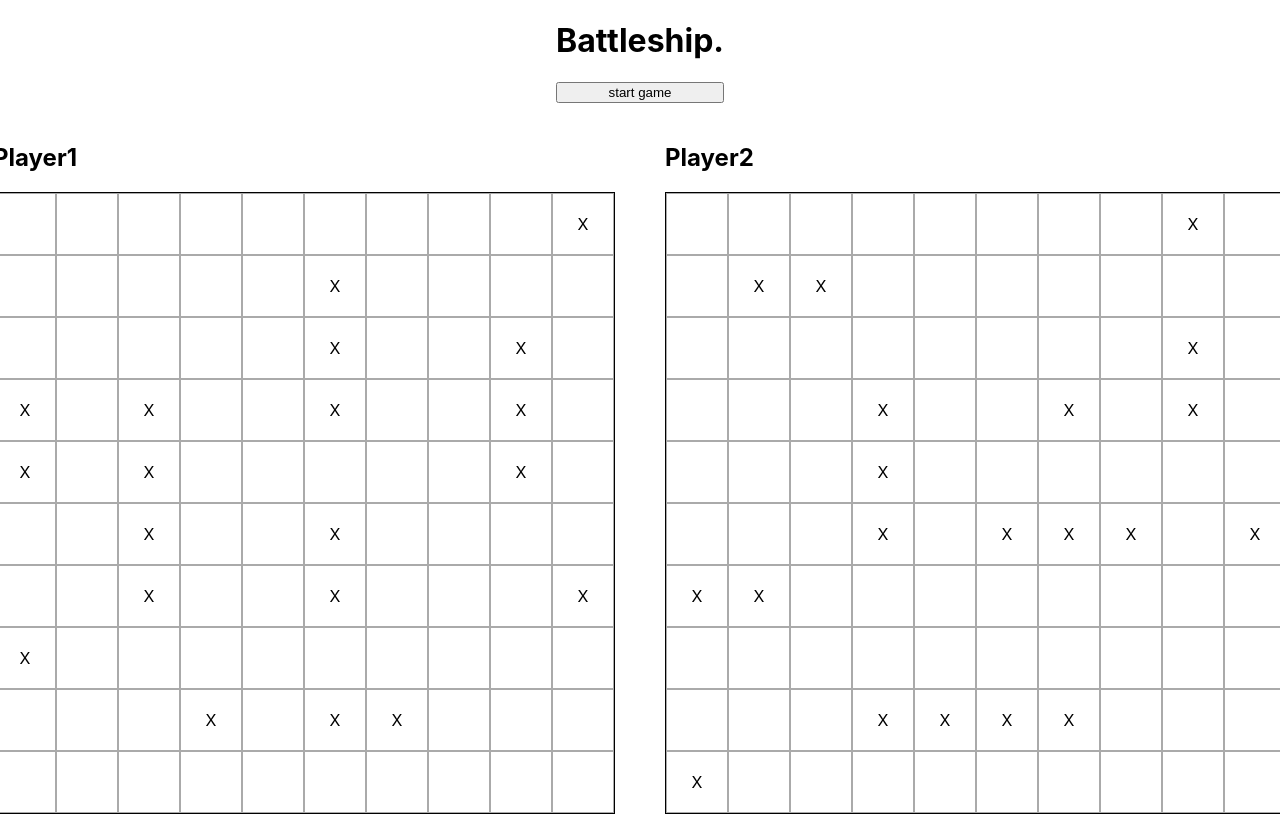
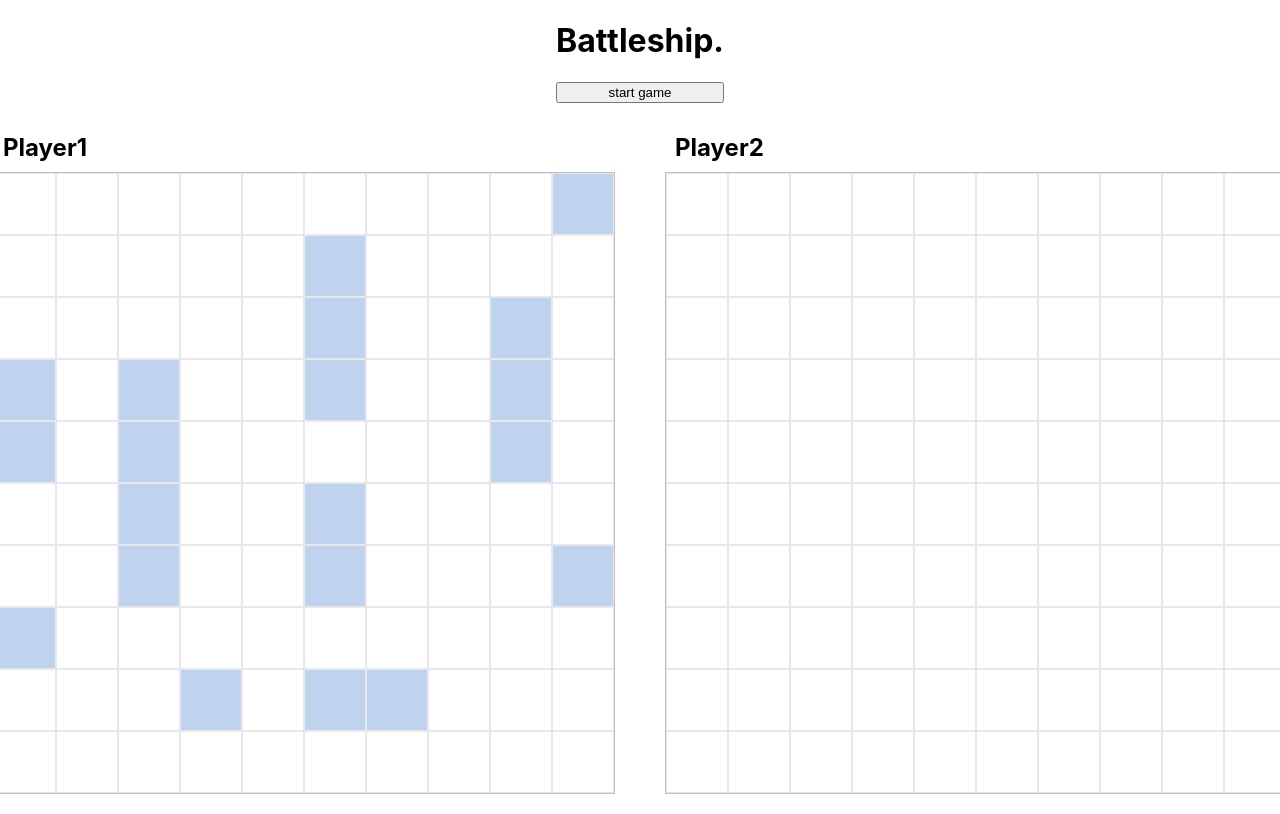
Before and after one commit to holybobrius/battleship, a React (Create React App) app: page / in a window 1280 px wide. Both pictures are taken after a click on the button "start game". Built offline with nearby package versions, Linux system fonts and the light colour scheme.

Commit message:
visual changes

```diff
--- a/src/App.js
+++ b/src/App.js
@@ -1,15 +1,21 @@
 import { useEffect, useLayoutEffect, useState } from 'react';
 import './App.css';
+import EndPopup from './components/EndPopup/EndPopup';
 import Gameboard from './components/Gameboard/Gameboard';
 import { startGame } from './gameLoop';
 
 function App() {
 
   const [players, setPlayers] = useState()
+  const [winner, setWinner] = useState()
   const [playersTurns, setPlayersTurns] = useState([true, false])
 
   const changeTurn = () => {
     setPlayersTurns([!playersTurns[0], !playersTurns[1]])
+  }
+
+  const handleGameEnd = (player) => {
+    setWinner(player)
   }
 
   return (
@@ -17,10 +23,11 @@ function App() {
       <header>
         <h1>Battleship.</h1>
         <button onClick={() => setPlayers(startGame('Player1', 'Player2'))}>start game</button>
+        {winner && <EndPopup winner={winner}/>}
       </header>
       {players && <main>
-        <Gameboard player={players[0]} blocked={true} enemyPlayer={players[1]} gameboard={players[1].getEnemyGameboard()} turn={playersTurns[1]} changeTurn={changeTurn}/>
-        <Gameboard player={players[1]} enemyPlayer={players[0]} gameboard={players[0].getEnemyGameboard()} turn={playersTurns[0]} changeTurn={changeTurn} />
+        <Gameboard player={players[0]} visible={true} blocked={true} enemyPlayer={players[1]} gameboard={players[1].getEnemyGameboard()} turn={playersTurns[1]} changeTurn={changeTurn}/>
+        <Gameboard player={players[1]} enemyPlayer={players[0]} gameboard={players[0].getEnemyGameboard()} turn={playersTurns[0]} changeTurn={changeTurn} handleEnd={handleGameEnd} />
       </main>}
     </div>
   );
--- a/src/components/Cell/Cell.css
+++ b/src/components/Cell/Cell.css
@@ -1,5 +1,5 @@
 .cell {
-    border: 1px solid #aaa;
+    border: 1px solid #E8E7EC;
     cursor: pointer;
     transition: ease 100ms;
     padding: 0;
@@ -8,12 +8,27 @@
     justify-content: center;
     width: 60px;
     height: 60px;
+    color: #AFAFAF
 }
 
 .cell:hover {
-    background-color: rgb(236, 236, 236);
+    background-color: #f0f0f3;
 }
 
-.blocked {
-    pointer-events: none;
+.blue {
+    background-color: #BFD3EF;
+    color: white;
 }
+
+.blue:hover {
+    background-color: #BFD3EF;
+}
+
+.red {
+    background-color: #F46A67;
+    color: white;
+}
+
+.red:hover {
+    background-color: #F46A67;
+}
--- a/src/components/Cell/Cell.jsx
+++ b/src/components/Cell/Cell.jsx
@@ -3,13 +3,15 @@ import './Cell.css'
 
 const Cell = props => {
 
-    const [content, setContent] = useState(props.hasShip ? 'X' : '')
+    const [content, setContent] = useState('')
+    const [background, setBackground] = useState(props.hasShip && props.visible ? 'blue' : '')
 
     useEffect(() => {
         if(!props.hasShip) {
             setContent(props.gameboard.getMisses().some(v => v.x === props.coordinates.x && v.y === props.coordinates.y) ? '●' : '')
         } else if(props.enemyPlayer.getMoves().some(v => v.x === props.coordinates.x && v.y === props.coordinates.y)) {
-            setContent('X!!!')
+            setContent('X')
+            setBackground('red')
         }
     }, [props.turn])
 
@@ -20,7 +22,7 @@ const Cell = props => {
         }
 
     return (
-        <div className={`cell${!props.visible ? '' : ' blocked'}`} onClick={attack}>{content}</div>
+        <div className={`cell${!props.visible ? '' : ' blocked'} ${background}`} onClick={attack}>{content}</div>
     )
 }
 
--- /dev/null
+++ b/src/components/EndPopup/EndPopup.css
@@ -0,0 +1,29 @@
+.popup {
+    position: fixed;
+    align-items: center;
+    justify-content: center;
+    top: 0px; left: 0px;
+    width: 100%; height: 100%;
+    background-color: rgba(0, 0, 0, 0.7);
+    display: flex;
+}
+
+.popup-content {
+    position: relative;
+    background-color: white;
+    width: 20vw;
+    border-radius: 5px;
+    padding: 20px;
+    display: flex;
+    align-items: center;
+    justify-content: center;
+    flex-direction: column;
+}
+
+h2 {
+    margin: 10px;
+}
+
+p {
+    margin-top: 0px;
+}
--- /dev/null
+++ b/src/components/EndPopup/EndPopup.jsx
@@ -0,0 +1,15 @@
+import './EndPopup.css'
+
+const EndPopup = ({winner}) => {
+    return(
+        <div className='popup'>
+            <div className='popup-content'>
+                <h2>Game Over!</h2>
+                <p>{winner.getName()} has won!</p>
+                <button onClick={() => document.location.reload()}>Play again</button>
+            </div>
+        </div>
+    )
+}
+
+export default EndPopup
--- a/src/components/Gameboard/Gameboard.css
+++ b/src/components/Gameboard/Gameboard.css
@@ -1,7 +1,7 @@
 .gameboard {
-    width: 620px;
-    height: 620px;
-    border: 1px solid black;
+    min-width: 620px;
+    min-height: 620px;
+    border: 1px solid #c0bec4;
     display: grid;
     grid-template-columns: repeat(10, auto);
     grid-template-rows: repeat(10, auto);
--- a/src/components/Gameboard/Gameboard.jsx
+++ b/src/components/Gameboard/Gameboard.jsx
@@ -13,13 +13,16 @@ const Gameboard = props => {
                 } else handleRandomMove()
             }
             props.enemyPlayer.takeTurn(coordinates)
+            if(props.gameboard.areAllShipsSunk()) props.handleEnd(props.enemyPlayer)
             props.changeTurn()
             if(!hasShip) {
                 handleRandomMove()
                 props.changeTurn()
+                if(props.player.getEnemyGameboard().areAllShipsSunk()) props.handleEnd(props.player)
             }
         }
     }
+
     const checkForMiss = coordinates => {
         return props.gameboard.getMisses().some(v => v.x === coordinates.x && v.y === coordinates.y)
     }
@@ -38,6 +41,8 @@ const Gameboard = props => {
             checkForMiss={checkForMiss}
             turn={props.turn}
             enemyPlayer={props.enemyPlayer}
+            visible={props.visible}
+            blocked={props.blocked}
         />)
 
 
--- a/src/factories/gameboard.js
+++ b/src/factories/gameboard.js
@@ -62,13 +62,12 @@ const gameboardFactory = () => {
             }
         })
         misses.push(coordinates)
-        if (areAllShipsSunk()) console.log('all ships sunk!')
         return gotShip
     }
 
     const areAllShipsSunk = () => ships.map(ship => ship.ship).every(v => v.getSunk() == true)
 
-    return { getShips, placeShip, getMisses, receiveAttack }
+    return { getShips, placeShip, getMisses, receiveAttack, areAllShipsSunk }
 }
 
 export default gameboardFactory
```
Also changed, not shown: src/gameLoop.js (line endings or trailing spaces).
